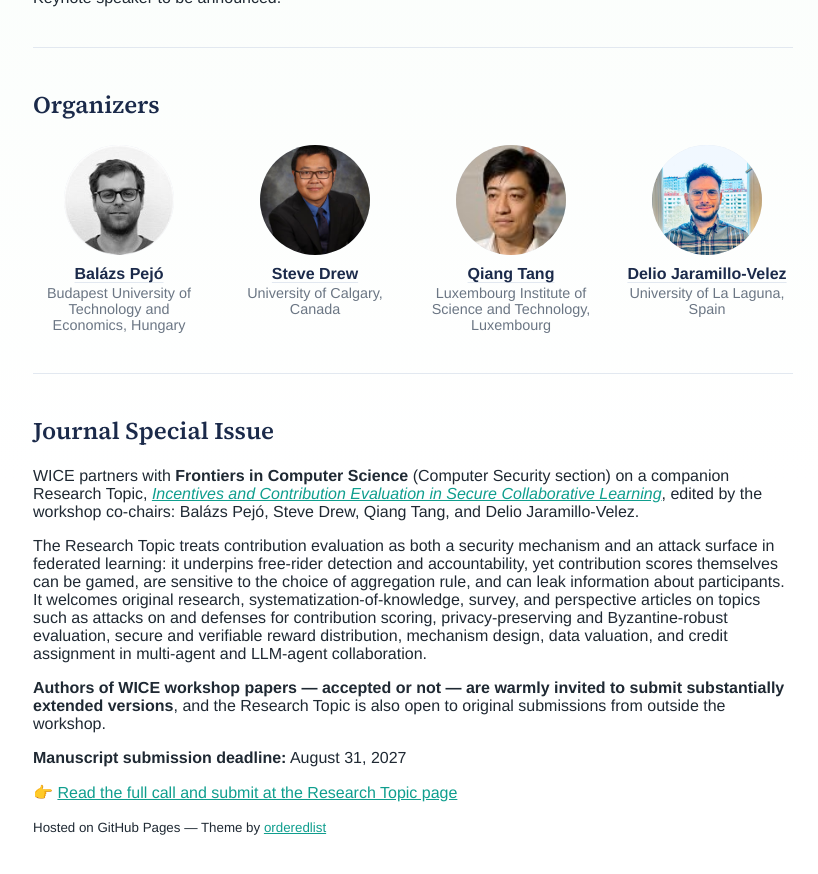
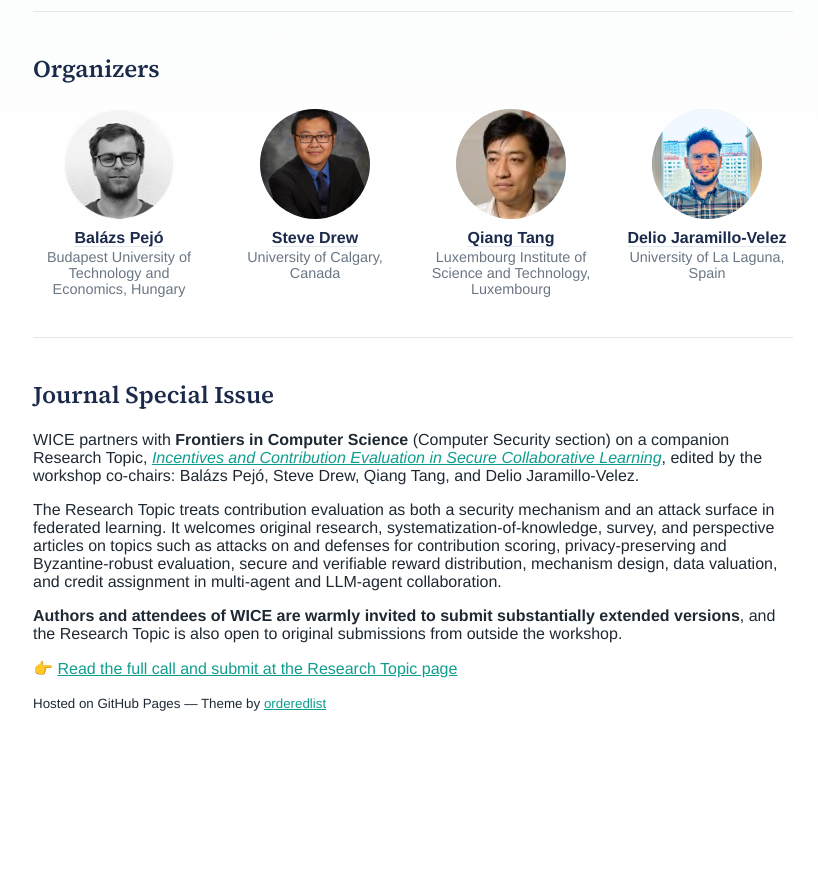
Before and after one commit to WICE-SaTML/WICE-SaTML.github.io, a Jekyll site: the page built from index.md, in a window 1280 px wide and 900 px high, scrolled down 2587 px. Shown: the top 874 px of the window, without its empty margins (227-1045 px from the left). Built offline with Jekyll 4.4.1, drawn with Linux system fonts in a browser that asks for light colours; a script that is not in the unit is left out; after the commit the page ends 3363 px from its top, so only the background shows below that; some of the changed text lies outside the part shown.

Commit message:
Update index.md

```diff
--- a/index.md
+++ b/index.md
@@ -5,7 +5,7 @@ layout: default
   <a href="#overview">Overview</a>
   <a href="#call-for-papers">Call for Papers</a>
   <a href="#important-dates">Important Dates</a>
-  <a href="#important-dates">Keynotes</a>
+  <a href="#keynotes">Keynotes</a>
   <a href="#organizers">Organizers</a>
   <a href="#journal-special-issue">Journal Special Issue</a>
 </nav>
@@ -69,11 +69,13 @@ Reviewing is double-blind; each paper will receive at least two reviews.
 
 ### Publication
 
-Accepted papers will be presented at the workshop and published in the **workshop proceedings alongside the IEEE SaTML 2027 conference proceedings**. In addition, **authors of all submissions — regardless of the acceptance decision — will be invited to submit substantially extended versions to an associated journal special issue ([more info here](https://wice-satml.github.io/#journal-special-issue))**, edited by the workshop co-chairs and subject to the journal's independent peer review.
+Accepted papers will be presented at the workshop and published in the **workshop proceedings alongside the IEEE SaTML 2027 conference proceedings**. In addition, **In addition, authors of all submissions will be invited to submit extended versions to an associated journal special issue, subject to the journal's independent peer review. More info at the bottom of this page.**
 
 ### Policies
 
-Submissions must comply with the IEEE SaTML 2027 AI Guidelines, Open Science policy, and Proactive Prevention of Harm policy (see the main [conference website](https://satml.org/call-for-papers/#reviewing-process)); the workshop follows the IEEE Code of Conduct.
+Submissions must be original and not published or under review elsewhere; the workshop follows the IEEE Code of Conduct
+
+<!--Submissions must comply with the IEEE SaTML 2027 AI Guidelines, Open Science policy, and Proactive Prevention of Harm policy (see the main [conference website](https://satml.org/call-for-papers/#reviewing-process)); the workshop follows the IEEE Code of Conduct.-->
 
 ---
 
@@ -128,10 +130,10 @@ Keynote speaker to be announced.
 
 WICE partners with **Frontiers in Computer Science** (Computer Security section) on a companion Research Topic, [*Incentives and Contribution Evaluation in Secure Collaborative Learning*](https://www.frontiersin.org/research-topics/85885/incentives-and-contribution-evaluation-in-secure-collaborative-learning), edited by the workshop co-chairs: Balázs Pejó, Steve Drew, Qiang Tang, and Delio Jaramillo-Velez.
 
-The Research Topic treats contribution evaluation as both a security mechanism and an attack surface in federated learning: it underpins free-rider detection and accountability, yet contribution scores themselves can be gamed, are sensitive to the choice of aggregation rule, and can leak information about participants. It welcomes original research, systematization-of-knowledge, survey, and perspective articles on topics such as attacks on and defenses for contribution scoring, privacy-preserving and Byzantine-robust evaluation, secure and verifiable reward distribution, mechanism design, data valuation, and credit assignment in multi-agent and LLM-agent collaboration.
+The Research Topic treats contribution evaluation as both a security mechanism and an attack surface in federated learning. It welcomes original research, systematization-of-knowledge, survey, and perspective articles on topics such as attacks on and defenses for contribution scoring, privacy-preserving and Byzantine-robust evaluation, secure and verifiable reward distribution, mechanism design, data valuation, and credit assignment in multi-agent and LLM-agent collaboration.
 
-**Authors of WICE workshop papers — accepted or not — are warmly invited to submit substantially extended versions**, and the Research Topic is also open to original submissions from outside the workshop.
+**Authors and attendees of WICE are warmly invited to submit substantially extended versions**, and the Research Topic is also open to original submissions from outside the workshop.
 
-**Manuscript submission deadline:** August 31, 2027
+<!--**Manuscript submission deadline:** August 31, 2027-->
 
 👉 [Read the full call and submit at the Research Topic page](https://www.frontiersin.org/research-topics/85885/incentives-and-contribution-evaluation-in-secure-collaborative-learning)
```
